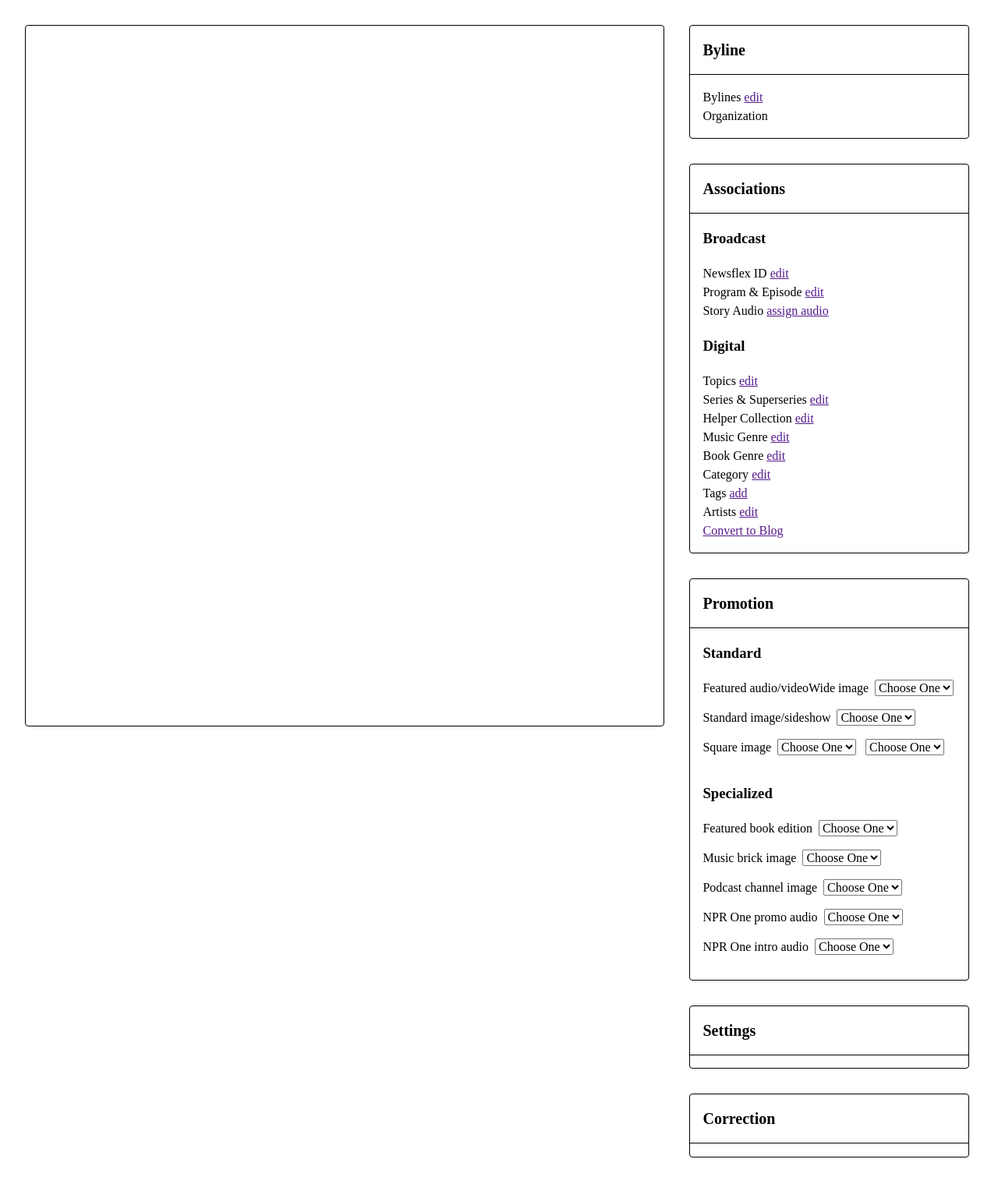
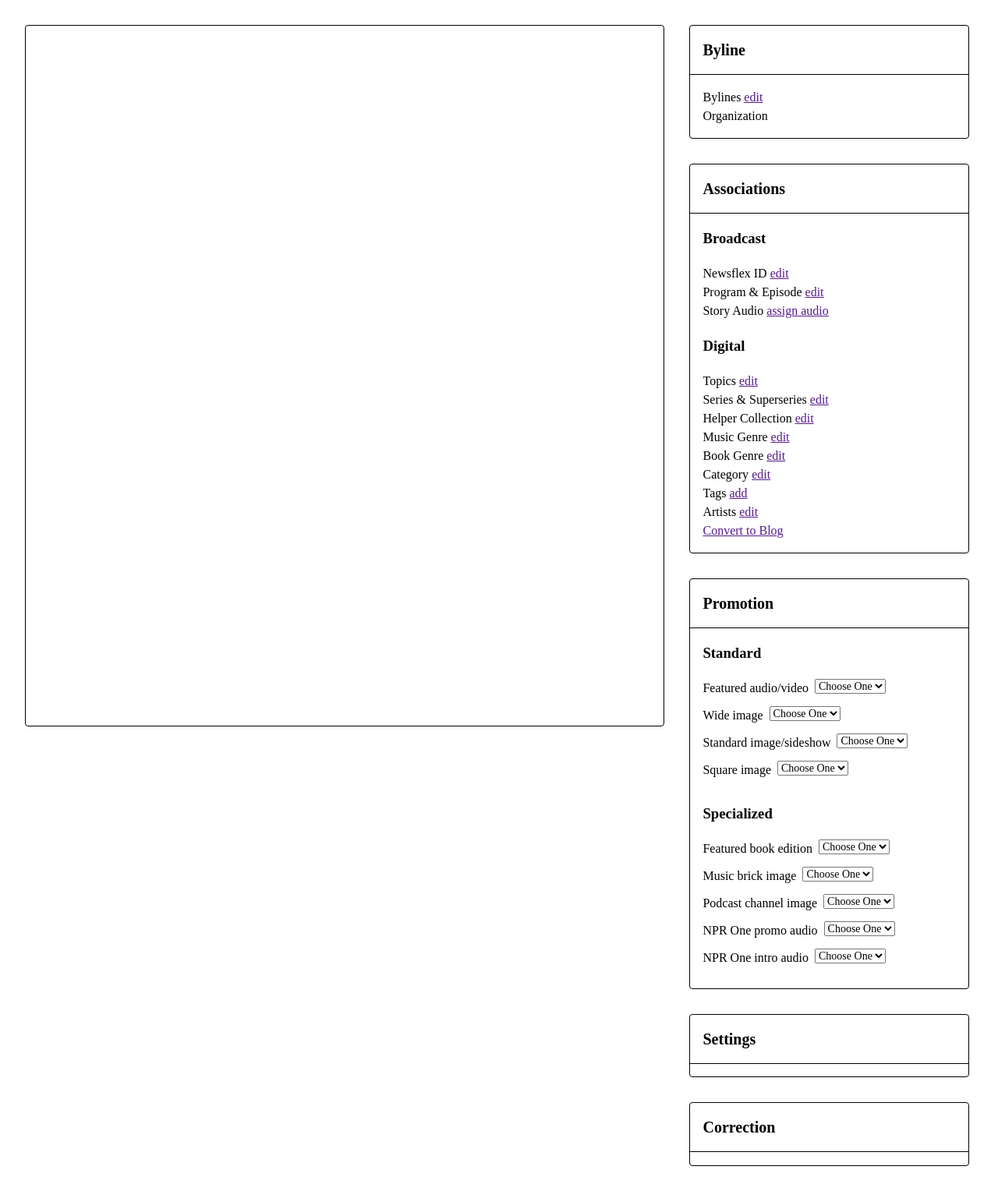
Before and after one commit to joshosbrn/seamus-associations, a Jekyll site: the page built from index.html, in a window 1280 px wide. Shown: the whole page at 78% size. Built offline with Jekyll 4.4.1, drawn with Linux system fonts in a browser that asks for light colours; nearby versions of some CDN libraries.

```diff
--- a/_includes/select.html
+++ b/_includes/select.html
@@ -1,7 +1,9 @@
-<select class="ml2 di mb3">
+<select class="ml2 mb3 f6 fl">
   <option value="Photo 1">Choose One</option>
   <option value="Photo 1">Photo 1</option>
   <option value="Photo 2">Photo 2</option>
   <option value="Photo 3">Photo 3</option>
   <option value="Photo 4">Photo 4</option>
 </select>
+
+<div class="cf"></div>
```
